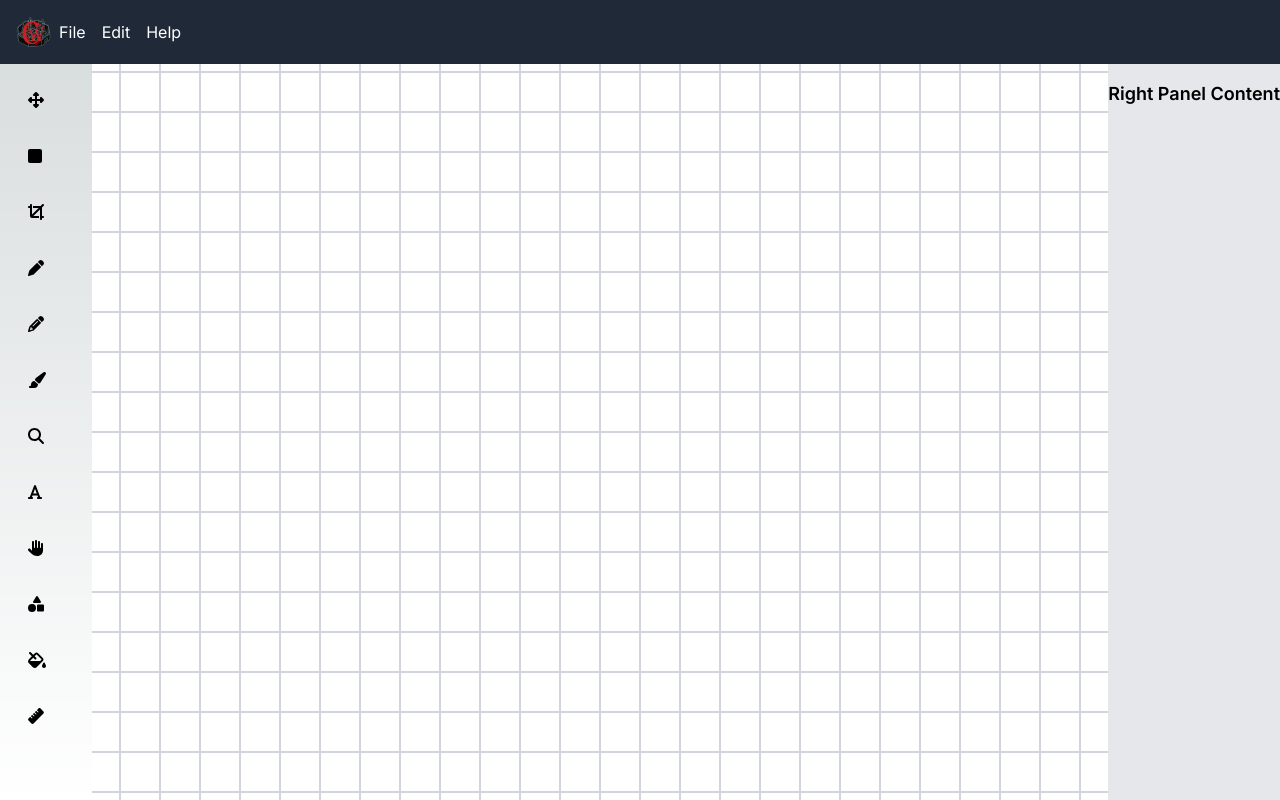
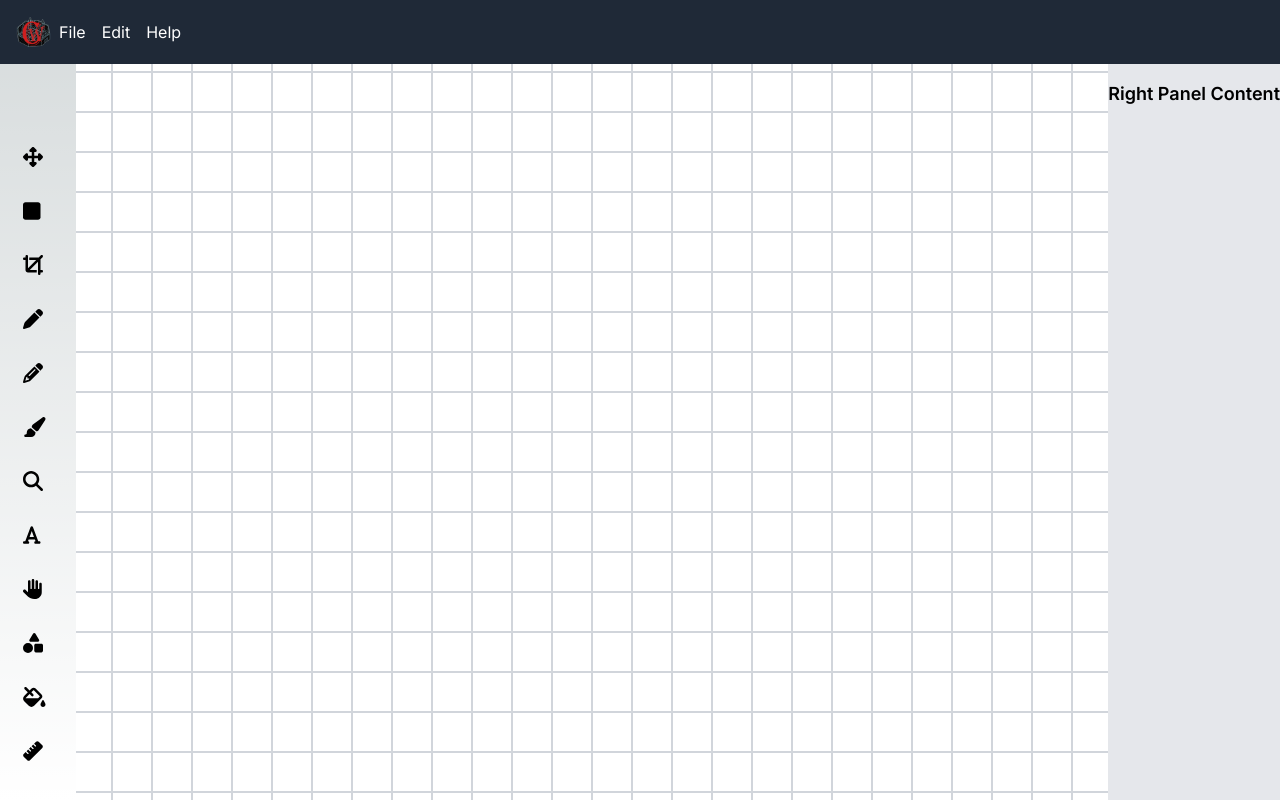
Before and after one commit to VioleGracex/pr_5, a Next.js app: page / in a window 1280 px wide. Built offline with nearby package versions, Linux system fonts and the light colour scheme.

Commit message:
Update ToolPanel.tsx

```diff
--- a/src/app/Components/ToolPanel.tsx
+++ b/src/app/Components/ToolPanel.tsx
@@ -1,5 +1,6 @@
 // components/ToolPanel.tsx
-import React from 'react';
+"use client"; // This is a client component 👈🏽
+import React, { useState } from 'react';
 import { FontAwesomeIcon } from '@fortawesome/react-fontawesome';
 import {
   faArrowsAlt,
@@ -16,38 +17,76 @@ import {
   faRuler,
 } from '@fortawesome/free-solid-svg-icons';
 
+const tools = [
+  { icon: faArrowsAlt, name: "Move Tool" },
+  { icon: faSquare, name: "Marquee tool" },
+  { icon: faCrop, name: "Crop Tool" },
+  { icon: faPen, name: "Pen Tool" },
+  { icon: faPencil, name: "Pencil" },
+  { icon: faPaintBrush, name: "Brush" },
+  { icon: faSearch, name: "Zoom Tool" },
+  { icon: faFont, name: "Text Tool" },
+  { icon: faHandPaper, name: "Hand Tool" },
+  { icon: faShapes, name: "Shapes Tool" },
+  { icon: faFillDrip, name: "Bucket Tool" },
+  { icon: faRuler, name: "Show Rulers" },
+];
+
 const ToolPanel: React.FC = () => {
+  const [activeTool, setActiveTool] = useState<string | null>(null);
+  const [hoveredTool, setHoveredTool] = useState<string | null>(null);
+
+  const handleToolClick = (toolName: string) => {
+    setActiveTool(activeTool === toolName ? null : toolName);
+    // Add your toggle functionality or other logic here
+  };
+
   return (
-    <div className="w-9 ml-7 mr-7 flex flex-col items-center space-y-8 mt-6">
-      <ToolIcon icon={faArrowsAlt} name="Move Tool" />
-      <ToolIcon icon={faSquare} name="Rectangular Marquee tool" />
-      <ToolIcon icon={faCrop} name="Crop Tool" />
-      <ToolIcon icon={faPen} name="Pen Tool" />
-      <ToolIcon icon={faPencil} name="Pencil" />
-      <ToolIcon icon={faPaintBrush} name="Brush" />
-      <ToolIcon icon={faSearch} name="Zoom Tool" />
-      <ToolIcon icon={faFont} name="Text Tool" />
-      <ToolIcon icon={faHandPaper} name="Hand Tool" />
-      <ToolIcon icon={faShapes} name="Shapes Tool" />
-      <ToolIcon icon={faFillDrip} name="Bucket Tool" />
-      <ToolIcon icon={faRuler} name="Show Rulers" />
+    <div className="w-5 ml-7 mr-7 flex flex-col items-center space-y-7 mt-20">
+      {tools.map((tool, index) => (
+        <ToolIcon
+          key={index}
+          icon={tool.icon}
+          name={tool.name}
+          active={activeTool === tool.name}
+          isHovered={hoveredTool === tool.name}
+          onClick={() => handleToolClick(tool.name)}
+          onMouseEnter={() => setHoveredTool(tool.name)}
+          onMouseLeave={() => setHoveredTool(null)}
+        />
+      ))}
     </div>
   );
 };
 
-const ToolIcon: React.FC<{ icon: any; name: string }> = ({ icon, name }) => {
-    return (
-      <div className="relative w-9 ml-7 mr-7 group">
-        <FontAwesomeIcon icon={icon} className="tool-icon" />
-        <div className="opacity-0 bg-gray-800 text-white text-sm p-2 rounded-md absolute left-full ml-2 top-1/2 transform -translate-y-1/2 transition-opacity duration-300 group-hover:opacity-100">
+const ToolIcon: React.FC<{
+  icon: any;
+  name: string;
+  active: boolean;
+  isHovered: boolean;
+  onClick: () => void;
+  onMouseEnter: () => void;
+  onMouseLeave: () => void;
+}> = ({ icon, name, active, isHovered, onClick, onMouseEnter, onMouseLeave }) => {
+  return (
+    <div
+      className={`relative w-12 ml-7 mr-7 space-y-2 group border ${
+        active ? 'border-blue-500 border-2 rounded ' : 'border-transparent'
+      }`}
+      onClick={onClick}
+      onMouseEnter={onMouseEnter}
+      onMouseLeave={onMouseLeave}
+    >
+      <FontAwesomeIcon icon={icon} className="tool-icon ml-2" size="lg" />
+      {isHovered && (
+        <div
+          className={`opacity-100 bg-gray-800 text-white text-sm p-2 rounded-md absolute left-full ml-2 top-1/2 transform -translate-y-1/2 transition-opacity duration-300 whitespace-nowrap`}
+        >
           {name}
         </div>
-      </div>
-    );
-  };
-
-
-
-
+      )}
+    </div>
+  );
+};
 
 export default ToolPanel;
```
